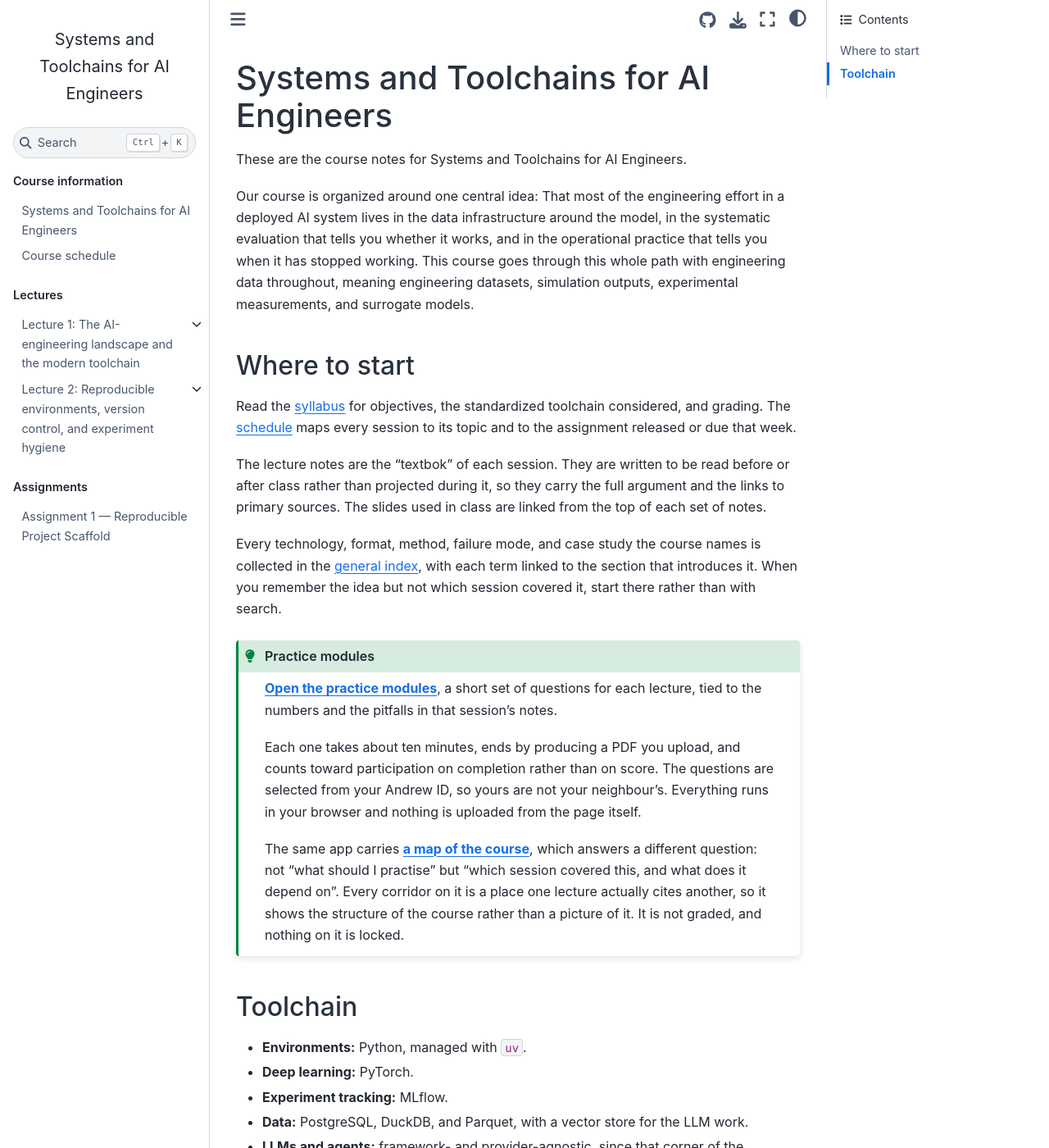
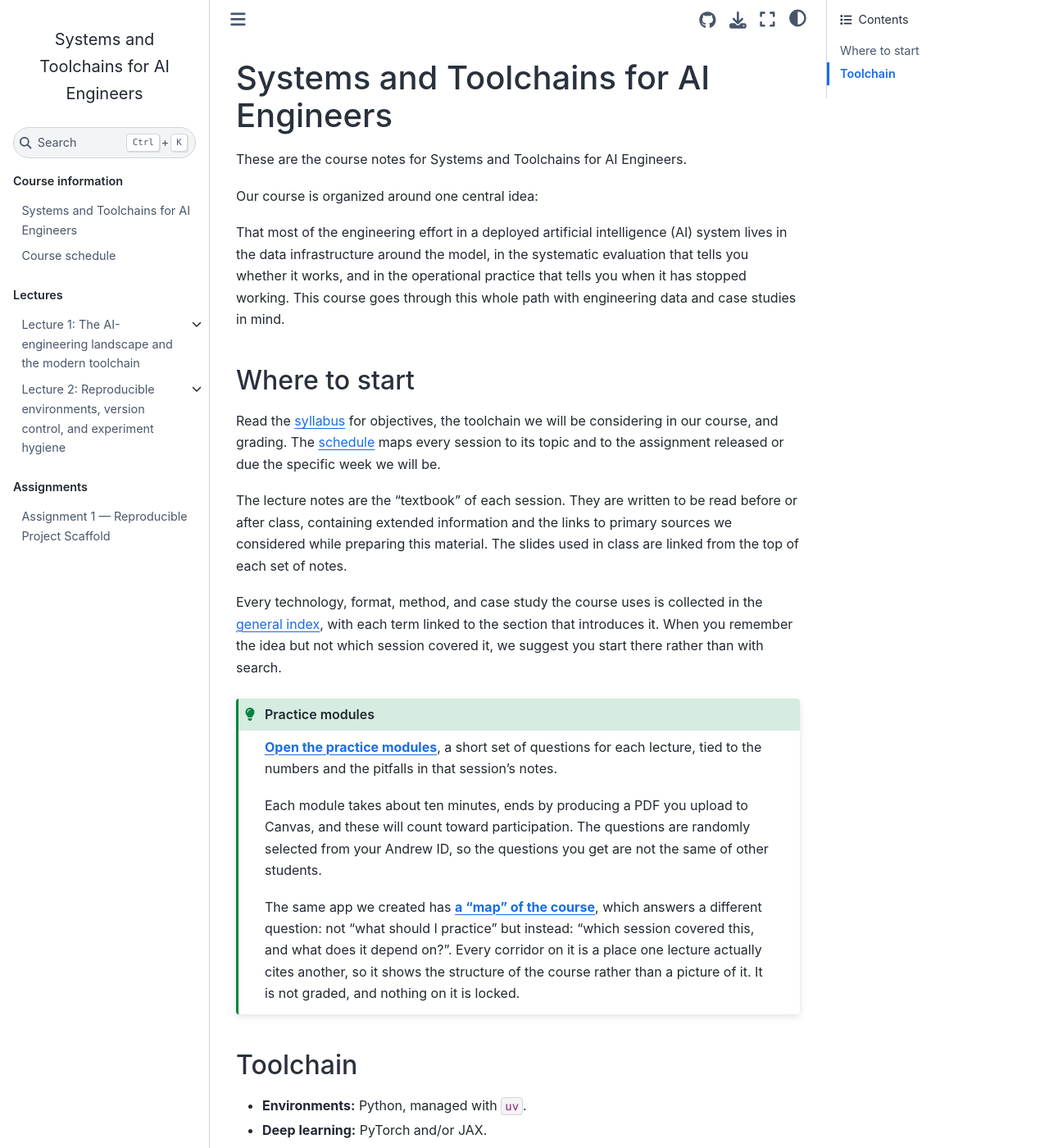
Before and after one commit to jkitchin/f26-06763, a Jupyter Book: the page built from index.md, in a window 1280 px wide and 1400 px high. Shown: the whole window at 82% size. Built offline with Jupyter Book 1.0.4 settings and Sphinx 7.4.7 and the Sphinx Book theme 1.1.4, drawn with Linux system fonts in a browser that asks for light colours; pages that are not in the unit, such as notebooks, are missing from menus; some of the changed text lies outside the part shown.

Commit message:
fixed typos and simplified some content.

```diff
--- a/index.md
+++ b/index.md
@@ -2,28 +2,27 @@
 
 These are the course notes for Systems and Toolchains for AI Engineers.
 
-Our course is organized around one central idea: That most of
-the engineering effort in a deployed AI system lives in the data infrastructure around the
+Our course is organized around one central idea:
+
+That most of
+the engineering effort in a deployed artificial intelligence (AI) system lives in the data infrastructure around the
 model, in the systematic evaluation that tells you whether it works, and in the operational practice
 that tells you when it has stopped working. This course goes through this whole path with
-engineering data throughout, meaning engineering datasets, simulation outputs,
-experimental measurements, and surrogate models.
+engineering data and case studies in mind.
 
 ## Where to start
 
-Read the [syllabus](course/syllabus.md) for objectives, the standardized toolchain considered, and
+Read the [syllabus](course/syllabus.md) for objectives, the toolchain we will be considering in our course, and
 grading. The [schedule](course/schedule.md) maps every session to its topic and to the
-assignment released or due that week.
+assignment released or due the specific week we will be.
 
-The lecture notes are the "textbok" of each session. They are written to be read before
-or after class rather than projected during it, so they carry the full argument and the
-links to primary sources. The slides used in class are linked from the top of each set of
-notes.
+The lecture notes are the "textbook" of each session. They are written to be read before
+or after class, containing extended information and the
+links to primary sources we considered while preparing this material. The slides used in class are linked from the top of each set of notes.
 
-Every technology, format, method, failure mode, and case study the course names is
+Every technology, format, method, and case study the course uses is
 collected in the {ref}`general index <genindex>`, with each term linked to the section that
-introduces it. When you remember the idea but not which session covered it, start there
-rather than with search.
+introduces it. When you remember the idea but not which session covered it, we suggest you start there rather than with search.
 
 :::{admonition} Practice modules
 :class: tip
@@ -32,14 +31,12 @@ rather than with search.
 questions for each lecture, tied to the numbers and the pitfalls in that
 session's notes.
 
-Each one takes about ten minutes, ends by producing a PDF you upload, and counts
-toward participation on completion rather than on score. The questions are
-selected from your Andrew ID, so yours are not your neighbour's. Everything runs
-in your browser and nothing is uploaded from the page itself.
+Each module takes about ten minutes, ends by producing a PDF you upload to Canvas, and these will count toward participation. The questions are
+randomly selected from your Andrew ID, so the questions you get are not the same of other students.
 
-The same app carries <a href="game/#/map"><strong>a map of the course</strong></a>,
-which answers a different question: not "what should I practise" but "which
-session covered this, and what does it depend on". Every corridor on it is a
+The same app we created has <a href="game/#/map"><strong>a "map" of the course</strong></a>,
+which answers a different question: not "what should I practice" but instead: "which
+session covered this, and what does it depend on?". Every corridor on it is a
 place one lecture actually cites another, so it shows the structure of the
 course rather than a picture of it. It is not graded, and nothing on it is
 locked.
@@ -48,8 +45,7 @@ locked.
 ## Toolchain
 
 - **Environments:** Python, managed with `uv`.
-- **Deep learning:** PyTorch.
+- **Deep learning:** PyTorch and/or JAX.
 - **Experiment tracking:** MLflow.
-- **Data:** PostgreSQL, DuckDB, and Parquet, with a vector store for the LLM work.
-- **LLMs and agents:** framework- and provider-agnostic, since that corner of the ecosystem
-  turns over faster than a semester.
+- **Data:** PostgreSQL, DuckDB, and Parquet.
+- **LLMs and agents:** framework- and provider-agnostic, since this field changes faster than a semester, in your experience.
```
Also changed, not shown: course/syllabus.md (+31 -30 lines), lectures/l01/slides.md (+14 -20 lines), 4 other files.
